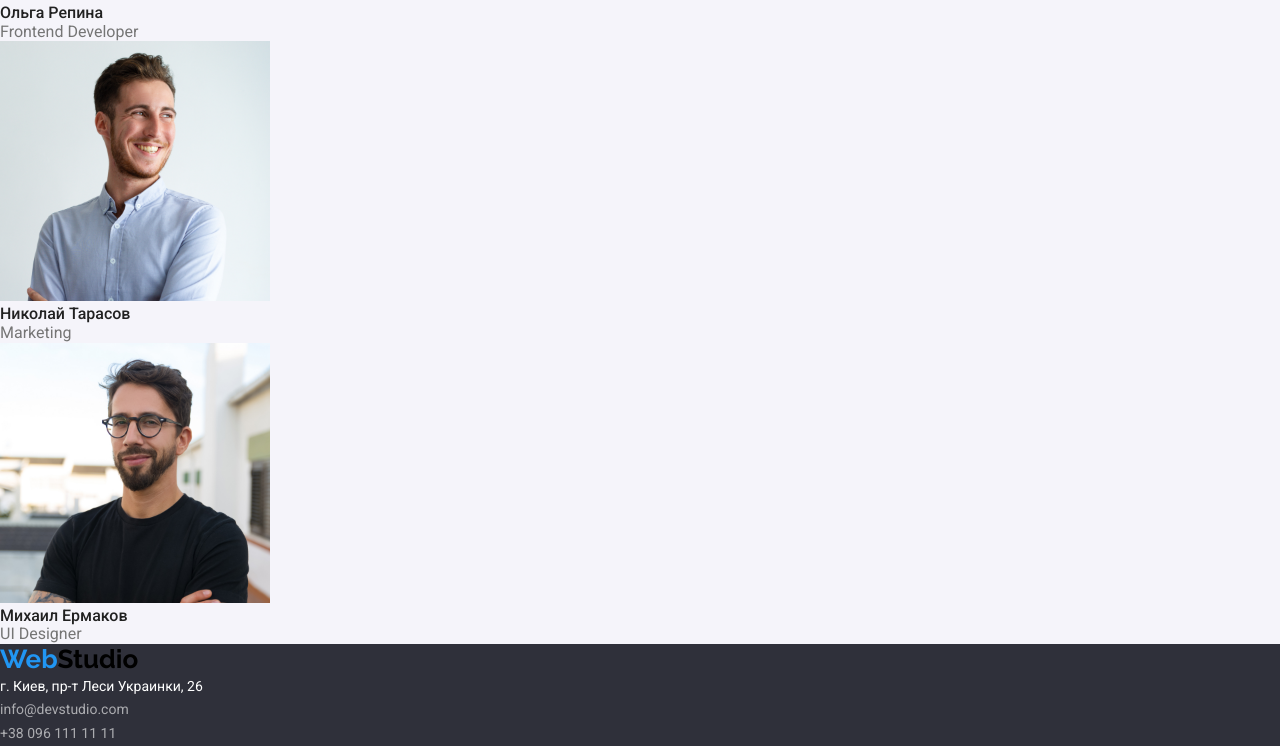
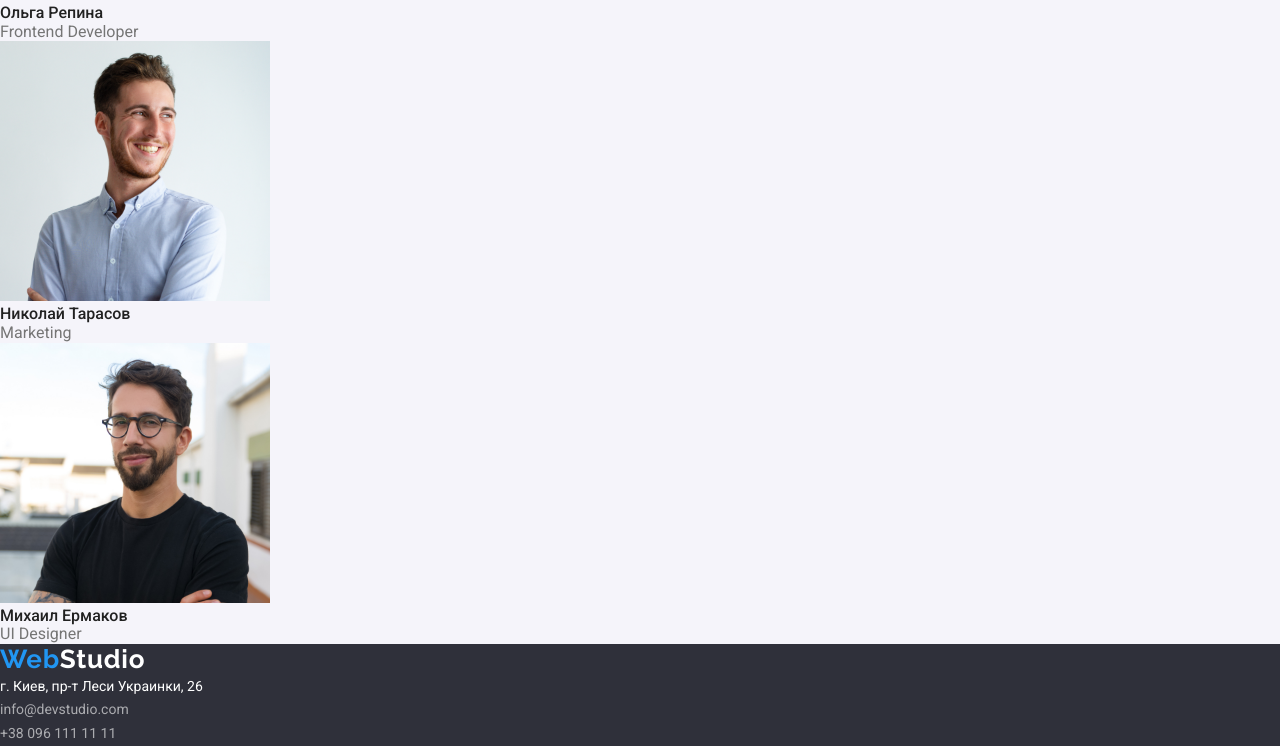
Before and after one commit to elenrosee/goit-markup-hw-02, a plain HTML site: page index.html in a window 1280 px wide. Shown: the part 1709-2455 px from the top of the page. Drawn offline with Linux system fonts and the light colour scheme.

Commit message:
ready to check

```diff
--- a/css/style.css
+++ b/css/style.css
@@ -35,19 +35,20 @@ body {
   border: 1px solid var(--border-color);
 }
 
-.web-logo {
+.logo {
   font-family: 'Raleway', sans-serif;
+  font-weight: bold;
   font-weight: 700;
   font-size: 26px;
   line-height: 1.17;
+  letter-spacing: 0.03em;
   color: var(--accent-color);
 }
 .studio-logo {
-  font-family: 'Raleway', sans-serif;
-  font-weight: 700;
-  font-size: 26px;
-  line-height: 1.17;
   color: var(--text-color-black-logo);
+}
+footer .studio-logo {
+  color: var(--text-color-white);
 }
 .nav-link {
   font-size: 14px;
--- a/index.html
+++ b/index.html
@@ -11,7 +11,7 @@
 </head>
 <body>
     <header class="page-header">
-        <a href="#"><span class="web-logo">Web</span><span class="studio-logo">Studio</span></a>
+        <a href="#" class="logo"><span>Web</span><span class="studio-logo">Studio</span></a>
         <nav>
             <ul class="site-nav">
                 <li><a class="current nav-link" href="./index.html">Студия</a></li>
@@ -89,7 +89,7 @@
         </section>
     </main>
     <footer class="footer">
-        <a href="#"><span class="web-logo">Web</span><span class="studio-logo">Studio</span></a>
+        <a href="#" class="logo"><span>Web</span><span class="studio-logo">Studio</span></a>
         <address>
             <ul class="footer-auth-nav">
                 <li><a  class="link address" href="#">г. Киев, пр-т Леси Украинки, 26</a></li>
```
Also changed, not shown: portfolio.html (+2 -2 lines).
